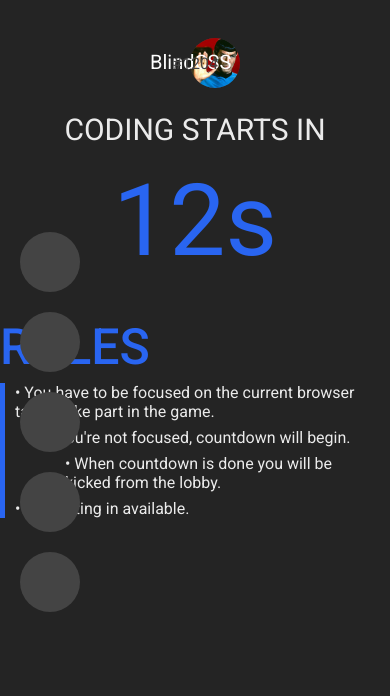
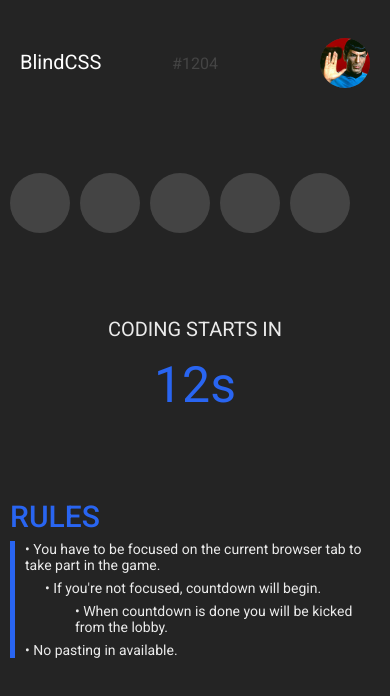
Before and after one commit to salalo/blindcss, a Vue app in the folder client/: page /lobby in a window 390 px wide. Shown: the top 696 px of the page. Built offline with nearby package versions, Linux system fonts and the light colour scheme.

Commit message:
responsiveness done

```diff
--- a/client/src/components/logged/Menu.vue
+++ b/client/src/components/logged/Menu.vue
@@ -48,7 +48,6 @@ nav {
 // BREAKPOINTS
 
 @media only screen and (max-width: 700px) {
-  header {
   nav {
     .logo {
       margin-left: 50px;
@@ -58,9 +57,7 @@ nav {
     }
   }
 }
-}
 @media only screen and (max-width: 400px) {
-  header {
   nav {
     .logo {
       margin-left: 20px;
@@ -70,5 +67,4 @@ nav {
     }
   }
 }
-}
 </style>
--- a/client/src/components/logged/lobby/Players.vue
+++ b/client/src/components/logged/lobby/Players.vue
@@ -1,11 +1,11 @@
 <template>
-  <aside>
+  <div class="players-container">
     <div class="player"></div>
     <div class="player"></div>
     <div class="player"></div>
     <div class="player"></div>
     <div class="player"></div>
-  </aside>
+  </div>
 </template>
 
 <script>
@@ -15,7 +15,7 @@ export default {};
 <style lang="scss" scoped>
 @import "@/stylesheets/master.scss";
 
-aside {
+.players-container {
   width: 60px;
   height: 380px;
   position: absolute;
@@ -30,4 +30,29 @@ aside {
     border-radius: 100%;
   }
 }
+
+// MOBILE
+
+/*
+  ##Device = Most of the Smartphones Mobiles (Portrait)
+  ##Screen = B/w 320px to 479px
+*/
+@media (min-width: 320px) and (max-width: 500px) {
+  .players-container {
+    width: 380px;
+    height: 60px;
+    position: unset;
+    margin: 0 auto;
+    margin-top: 100px;
+
+    .player {
+      width: 60px;
+      height: 60px;
+      background-color: $light-grey;
+      margin: 0 5px;
+      border-radius: 100%;
+      display: inline-block;
+    }
+  }
+}
 </style>
--- a/client/src/views/Lobby.vue
+++ b/client/src/views/Lobby.vue
@@ -42,7 +42,7 @@ export default {
 }
 
 main {
-  margin-top: 10%;
+  margin-top: 20vh;
 
   .countdown {
     max-width: 300px;
@@ -65,8 +65,8 @@ main {
 
   .rules {
     margin: 0 auto;
-    max-width: 600px;
-    margin-top: 10%;
+    max-width: 570px;
+    margin-top: 20vh;
 
     span {
       font-size: 50px;
@@ -81,6 +81,53 @@ main {
     &-paragraphs {
       border-left: 5px solid $main;
     }
+
+    @media only screen and (max-width: 800px) {
+      margin-left: 100px;
+    }
+  }
+}
+
+// BREAKPOINTS
+
+@media only screen and (max-width: 700px) {
+  main {
+    .countdown {
+      margin-top: 30vh;
+    }
+    .rules {
+      position: absolute;
+      bottom: 20px;
+      margin-left: calc(50vw - 250px);
+      span {
+        font-size: 30px;
+      }
+      p {
+        font-size: 14px;
+      }
+    }
+  }
+}
+
+@media only screen and (max-width: 500px) {
+  main {
+    margin-top: 10vh;
+
+    .countdown {
+      margin-top: 10vh;
+
+      span {
+        font-size: 20px;
+      }
+      &-timer {
+        font-size: 50px;
+      }
+    }
+    .rules {
+      margin-left: 10px;
+      margin-top: 10vh;
+      position: unset;
+    }
   }
 }
 </style>
```
Lines whose indentation alone changed are shown as unchanged.
